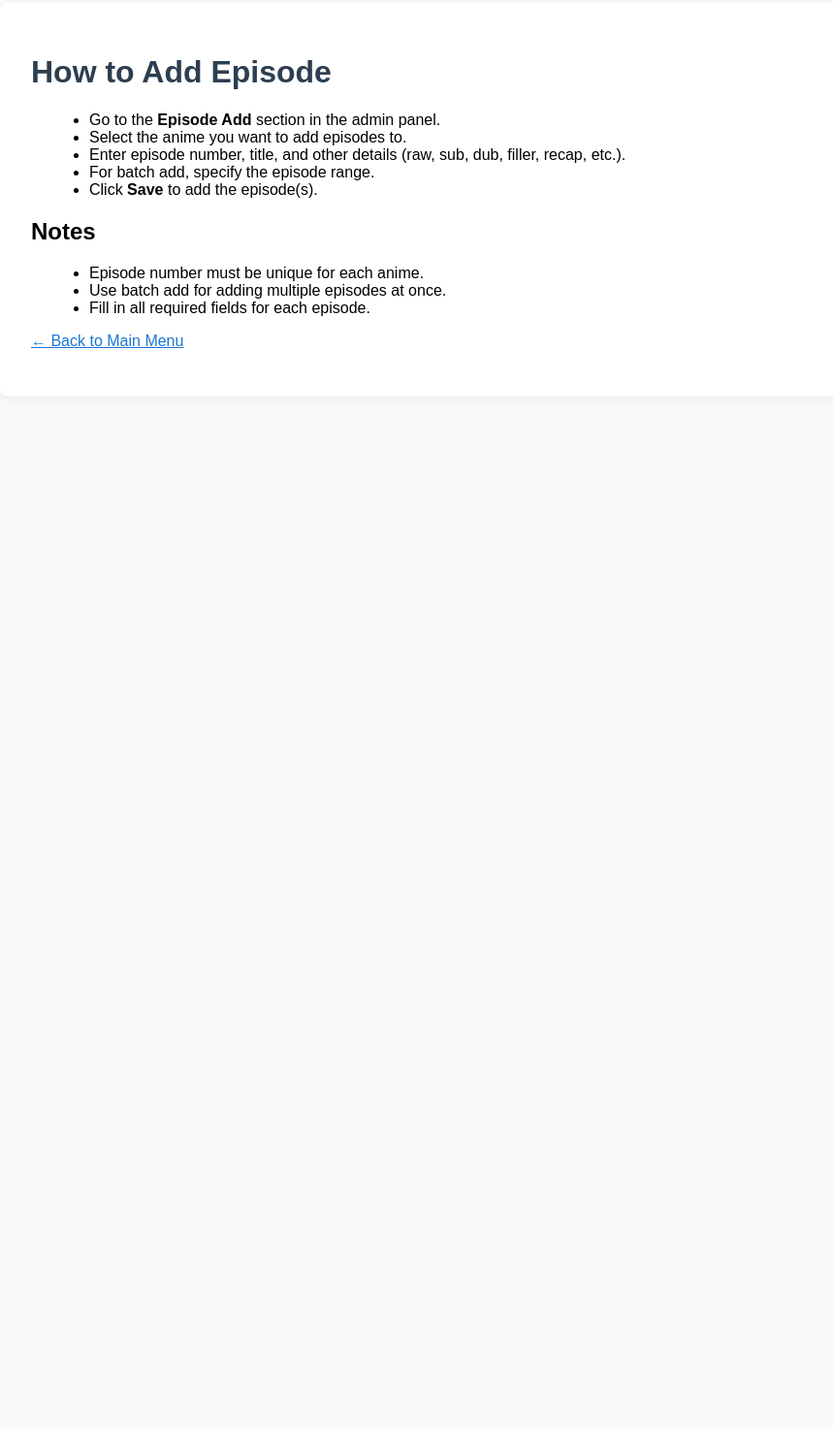
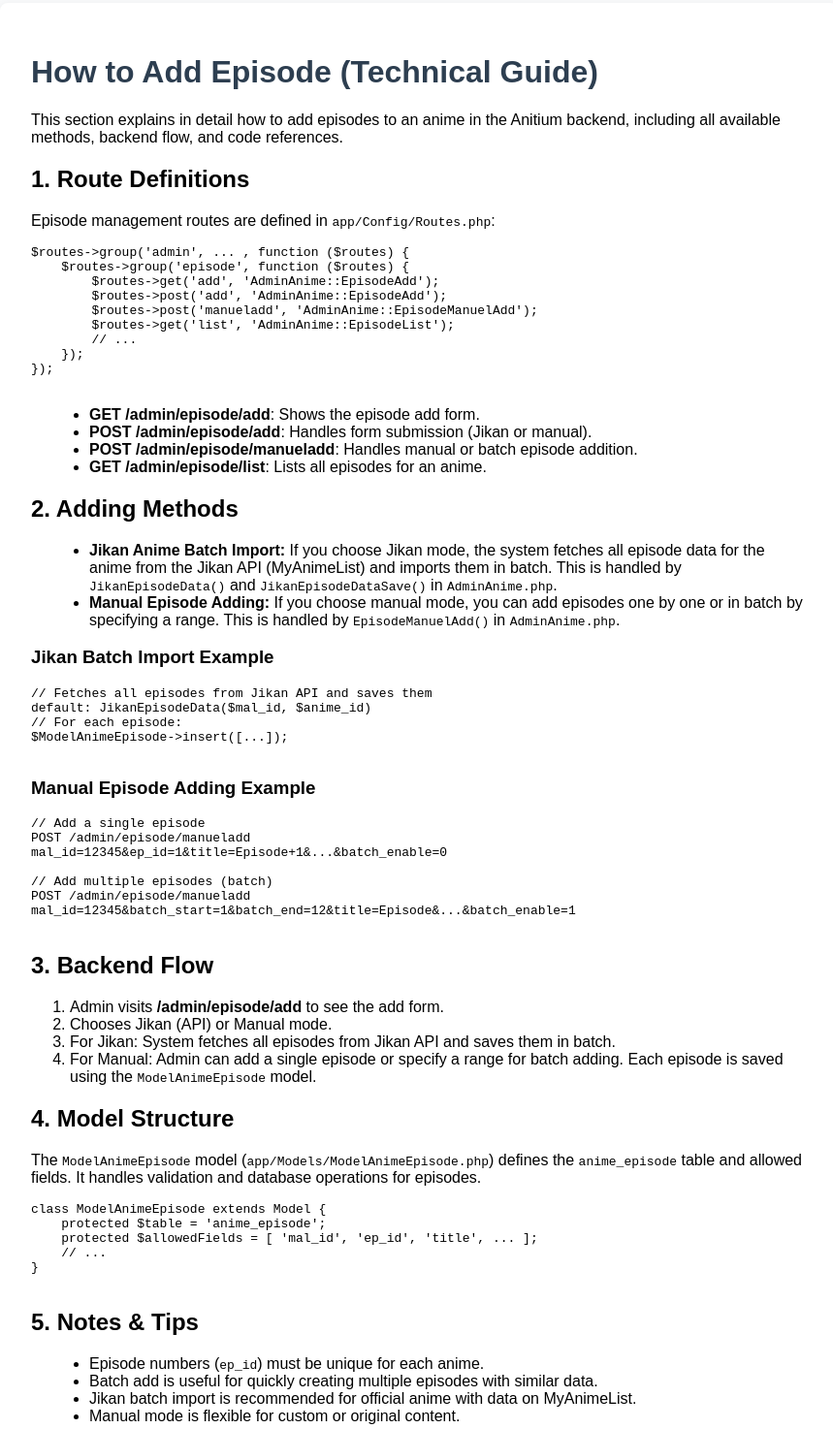
Before and after one commit to qorenx/Antium_User_Manual, a plain HTML site: page Episode_Add/usage.html in a window 1280 px wide. Shown: the part 37-1511 px from the top of the page at 97% size, without its empty margins (208-1067 px from the left). Before the commit the page ends 800 px from the top, so only its background shows below. Drawn offline with Linux system fonts and the light colour scheme.

Commit message:
Expand episode addition guide with technical details
The usage.html documentation now includes detailed technical instructions for adding episodes, covering route definitions, backend flow, code references, and both Jikan API and manual addition methods. This update provides developers with comprehensive guidance on episode management in the Anitium backend.

```diff
--- a/Episode_Add/usage.html
+++ b/Episode_Add/usage.html
@@ -14,19 +14,71 @@
 </head>
 <body>
     <div class="container">
-        <h1>How to Add Episode</h1>
+        <h1>How to Add Episode (Technical Guide)</h1>
+        <p>This section explains in detail how to add episodes to an anime in the Anitium backend, including all available methods, backend flow, and code references.</p>
+        <h2>1. Route Definitions</h2>
+        <p>Episode management routes are defined in <code>app/Config/Routes.php</code>:</p>
+        <pre>
+$routes->group('admin', ... , function ($routes) {
+    $routes->group('episode', function ($routes) {
+        $routes->get('add', 'AdminAnime::EpisodeAdd');
+        $routes->post('add', 'AdminAnime::EpisodeAdd');
+        $routes->post('manueladd', 'AdminAnime::EpisodeManuelAdd');
+        $routes->get('list', 'AdminAnime::EpisodeList');
+        // ...
+    });
+});
+        </pre>
         <ul>
-            <li>Go to the <b>Episode Add</b> section in the admin panel.</li>
-            <li>Select the anime you want to add episodes to.</li>
-            <li>Enter episode number, title, and other details (raw, sub, dub, filler, recap, etc.).</li>
-            <li>For batch add, specify the episode range.</li>
-            <li>Click <b>Save</b> to add the episode(s).</li>
+            <li><b>GET /admin/episode/add</b>: Shows the episode add form.</li>
+            <li><b>POST /admin/episode/add</b>: Handles form submission (Jikan or manual).</li>
+            <li><b>POST /admin/episode/manueladd</b>: Handles manual or batch episode addition.</li>
+            <li><b>GET /admin/episode/list</b>: Lists all episodes for an anime.</li>
         </ul>
-        <h2>Notes</h2>
+        <h2>2. Adding Methods</h2>
         <ul>
-            <li>Episode number must be unique for each anime.</li>
-            <li>Use batch add for adding multiple episodes at once.</li>
-            <li>Fill in all required fields for each episode.</li>
+            <li><b>Jikan Anime Batch Import:</b> If you choose Jikan mode, the system fetches all episode data for the anime from the Jikan API (MyAnimeList) and imports them in batch. This is handled by <code>JikanEpisodeData()</code> and <code>JikanEpisodeDataSave()</code> in <code>AdminAnime.php</code>.</li>
+            <li><b>Manual Episode Adding:</b> If you choose manual mode, you can add episodes one by one or in batch by specifying a range. This is handled by <code>EpisodeManuelAdd()</code> in <code>AdminAnime.php</code>.</li>
+        </ul>
+        <h3>Jikan Batch Import Example</h3>
+        <pre>
+// Fetches all episodes from Jikan API and saves them
+default: JikanEpisodeData($mal_id, $anime_id)
+// For each episode:
+$ModelAnimeEpisode->insert([...]);
+        </pre>
+        <h3>Manual Episode Adding Example</h3>
+        <pre>
+// Add a single episode
+POST /admin/episode/manueladd
+mal_id=12345&ep_id=1&title=Episode+1&...&batch_enable=0
+
+// Add multiple episodes (batch)
+POST /admin/episode/manueladd
+mal_id=12345&batch_start=1&batch_end=12&title=Episode&...&batch_enable=1
+        </pre>
+        <h2>3. Backend Flow</h2>
+        <ol>
+            <li>Admin visits <b>/admin/episode/add</b> to see the add form.</li>
+            <li>Chooses Jikan (API) or Manual mode.</li>
+            <li>For Jikan: System fetches all episodes from Jikan API and saves them in batch.</li>
+            <li>For Manual: Admin can add a single episode or specify a range for batch adding. Each episode is saved using the <code>ModelAnimeEpisode</code> model.</li>
+        </ol>
+        <h2>4. Model Structure</h2>
+        <p>The <code>ModelAnimeEpisode</code> model (<code>app/Models/ModelAnimeEpisode.php</code>) defines the <code>anime_episode</code> table and allowed fields. It handles validation and database operations for episodes.</p>
+        <pre>
+class ModelAnimeEpisode extends Model {
+    protected $table = 'anime_episode';
+    protected $allowedFields = [ 'mal_id', 'ep_id', 'title', ... ];
+    // ...
+}
+        </pre>
+        <h2>5. Notes & Tips</h2>
+        <ul>
+            <li>Episode numbers (<code>ep_id</code>) must be unique for each anime.</li>
+            <li>Batch add is useful for quickly creating multiple episodes with similar data.</li>
+            <li>Jikan batch import is recommended for official anime with data on MyAnimeList.</li>
+            <li>Manual mode is flexible for custom or original content.</li>
         </ul>
         <p><a href="../index.html">&larr; Back to Main Menu</a></p>
     </div>
```
